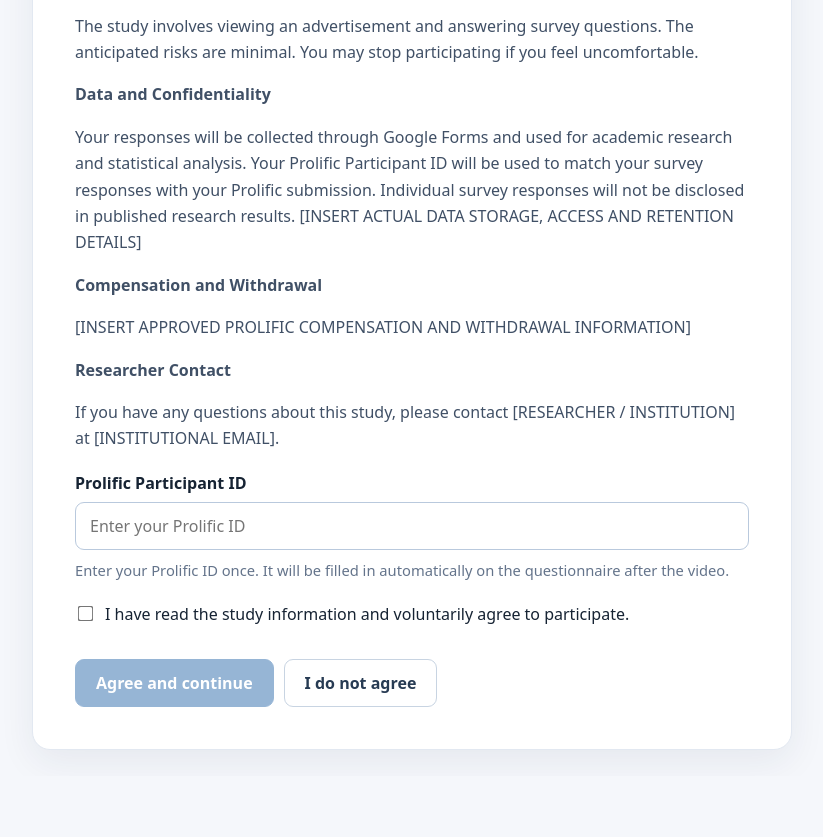
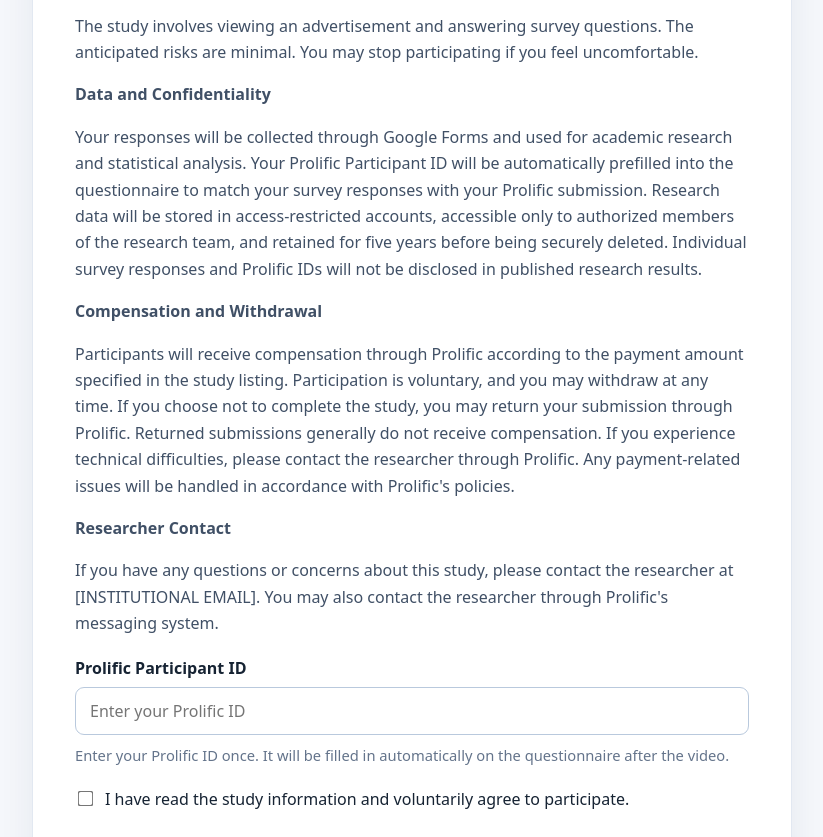
Before and after one commit to Sandy013-33/video-experiment-study1, a plain HTML site: page index.html in a window 1280 px wide. Shown: the part 592-1429 px from the top of the page, without its empty margins (228-1051 px from the left). Before the commit the page ends 1368 px from the top, so only its background shows below. Drawn offline with Linux system fonts and the light colour scheme.

Commit message:
Update index.html

```diff
--- a/index.html
+++ b/index.html
@@ -58,11 +58,11 @@
     <p><strong>Potential Risks</strong></p>
     <p>The study involves viewing an advertisement and answering survey questions. The anticipated risks are minimal. You may stop participating if you feel uncomfortable.</p>
     <p><strong>Data and Confidentiality</strong></p>
-    <p>Your responses will be collected through Google Forms and used for academic research and statistical analysis. Your Prolific Participant ID will be used to match your survey responses with your Prolific submission. Individual survey responses will not be disclosed in published research results. [INSERT ACTUAL DATA STORAGE, ACCESS AND RETENTION DETAILS]</p>
+<p>Your responses will be collected through Google Forms and used for academic research and statistical analysis. Your Prolific Participant ID will be automatically prefilled into the questionnaire to match your survey responses with your Prolific submission. Research data will be stored in access-restricted accounts, accessible only to authorized members of the research team, and retained for five years before being securely deleted. Individual survey responses and Prolific IDs will not be disclosed in published research results.</p>
     <p><strong>Compensation and Withdrawal</strong></p>
-    <p>[INSERT APPROVED PROLIFIC COMPENSATION AND WITHDRAWAL INFORMATION]</p>
+<p>Participants will receive compensation through Prolific according to the payment amount specified in the study listing. Participation is voluntary, and you may withdraw at any time. If you choose not to complete the study, you may return your submission through Prolific. Returned submissions generally do not receive compensation. If you experience technical difficulties, please contact the researcher through Prolific. Any payment-related issues will be handled in accordance with Prolific's policies.</p>
     <p><strong>Researcher Contact</strong></p>
-    <p>If you have any questions about this study, please contact [RESEARCHER / INSTITUTION] at [INSTITUTIONAL EMAIL].</p>
+<p>If you have any questions or concerns about this study, please contact the researcher at [INSTITUTIONAL EMAIL]. You may also contact the researcher through Prolific's messaging system.</p>
     <div class="field">
       <label for="prolificId">Prolific Participant ID</label>
       <input id="prolificId" type="text" placeholder="Enter your Prolific ID" autocomplete="off" spellcheck="false" maxlength="120" aria-describedby="idHint" required>
```
